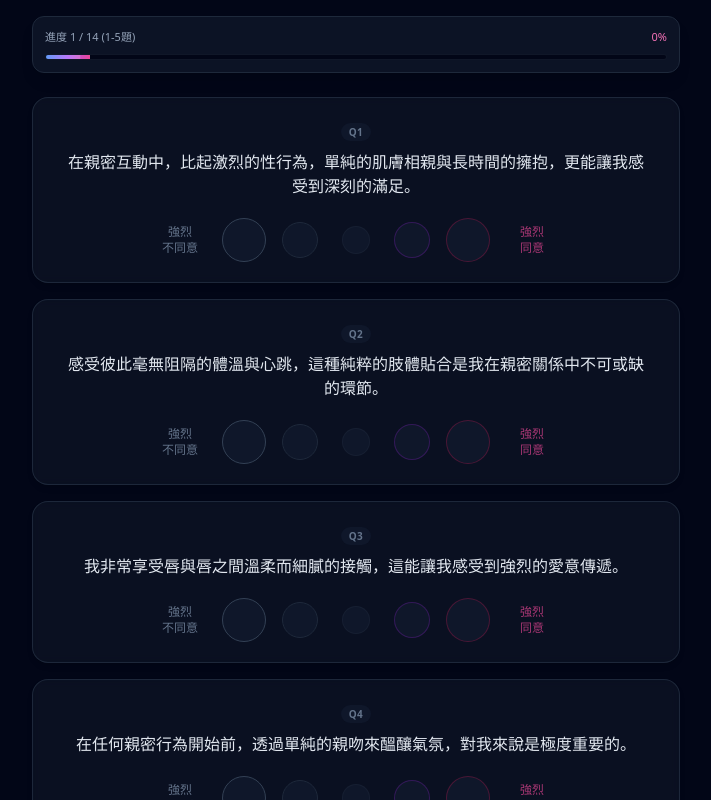
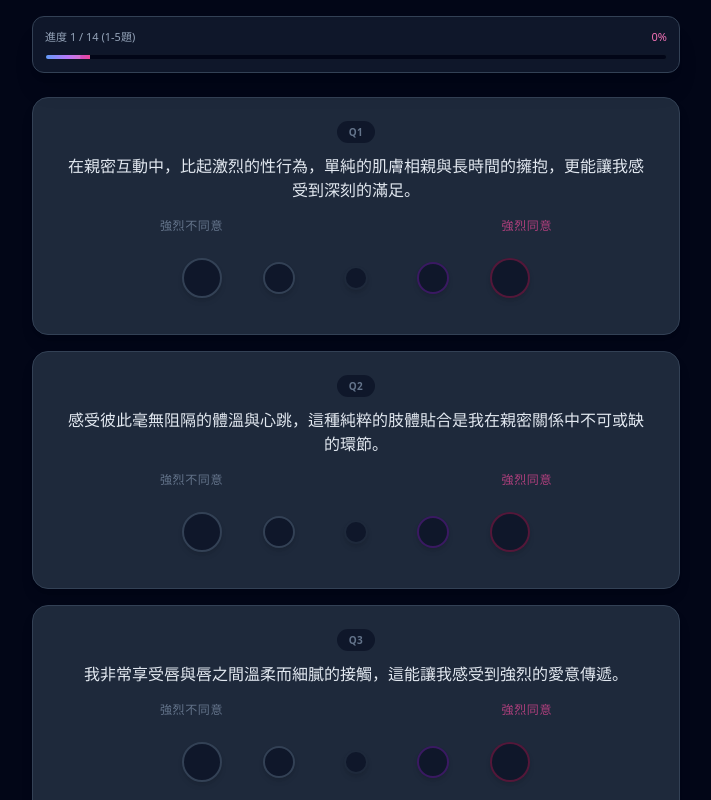
Before and after one commit to newstar410-create/desire-cocktail, a React (Create React App) app: page / in a window 1280 px wide. Both pictures are taken after a click on the button "開始測驗". Shown: the top 800 px of the page, without its empty margins (284-995 px from the left). Built offline with nearby package versions, Linux system fonts and the light colour scheme.

Commit message:
Update App.js

```diff
--- a/src/App.js
+++ b/src/App.js
@@ -229,7 +229,7 @@ export default function App() {
       <motion.button
         whileHover={{ scale: 1.05 }} whileTap={{ scale: 0.95 }}
         onClick={() => { dispatch({ type: 'START_QUIZ' }); scrollToTop(); }}
-        className="px-8 py-3 rounded-full bg-gradient-to-r from-purple-600 to-pink-600 text-white font-bold text-base shadow-[0_0_20px_rgba(219,39,119,0.5)] flex items-center gap-2 transition-shadow"
+        className="px-8 py-3 rounded-full bg-gradient-to-r from-purple-600 to-pink-600 text-white font-bold text-base shadow-[0_0_20px_rgba(219,39,119,0.5)] flex items-center gap-2"
       >
         開始測驗 <ArrowRight className="w-4 h-4" />
       </motion.button>
@@ -237,46 +237,44 @@ export default function App() {
   );
 
   const renderLikertScale = (questionId) => {
-    // 終極防彈版：徹底拔除 hover 樣式，根絕 Safari 雙擊與卡死 Bug
+    // 終極防彈版：文字移至上方，徹底釋放 100% 寬度給按鈕，並加入超大隱形點擊區
     const options = [
-      { value: 1, size: 'w-7 h-7 sm:w-11 sm:h-11', defaultClass: 'border-slate-700 text-slate-500 bg-slate-900', activeClass: 'bg-slate-700 border-slate-500 text-white shadow-inner' },
-      { value: 2, size: 'w-6 h-6 sm:w-9 sm:h-9', defaultClass: 'border-slate-800 text-slate-600 bg-slate-900', activeClass: 'bg-slate-600 border-slate-500 text-white' },
-      { value: 3, size: 'w-5 h-5 sm:w-7 sm:h-7',   defaultClass: 'border-slate-800/50 text-slate-700 bg-slate-900', activeClass: 'bg-blue-900/60 border-blue-500/50 text-blue-300' },
-      { value: 4, size: 'w-6 h-6 sm:w-9 sm:h-9', defaultClass: 'border-purple-900/50 text-purple-800 bg-slate-900', activeClass: 'bg-purple-600 border-purple-500 text-white shadow-[0_0_15px_rgba(168,85,247,0.4)]' },
-      { value: 5, size: 'w-7 h-7 sm:w-11 sm:h-11', defaultClass: 'border-pink-900/50 text-pink-800 bg-slate-900', activeClass: 'bg-pink-600 border-pink-500 text-white shadow-[0_0_20px_rgba(219,39,119,0.6)]' },
+      { value: 1, size: 'w-7 h-7 sm:w-10 sm:h-10', defaultClass: 'border-slate-700 text-slate-500 bg-[#0f172a]', activeClass: 'bg-slate-700 border-slate-400 text-white shadow-inner' },
+      { value: 2, size: 'w-6 h-6 sm:w-8 sm:h-8', defaultClass: 'border-slate-700 text-slate-600 bg-[#0f172a]', activeClass: 'bg-slate-600 border-slate-500 text-white' },
+      { value: 3, size: 'w-5 h-5 sm:w-6 sm:h-6', defaultClass: 'border-slate-800 text-slate-700 bg-[#0f172a]', activeClass: 'bg-blue-900/80 border-blue-500 text-blue-300' },
+      { value: 4, size: 'w-6 h-6 sm:w-8 sm:h-8', defaultClass: 'border-purple-900/60 text-purple-800 bg-[#0f172a]', activeClass: 'bg-purple-600 border-purple-400 text-white shadow-[0_0_10px_rgba(168,85,247,0.4)]' },
+      { value: 5, size: 'w-7 h-7 sm:w-10 sm:h-10', defaultClass: 'border-pink-900/60 text-pink-800 bg-[#0f172a]', activeClass: 'bg-pink-600 border-pink-400 text-white shadow-[0_0_15px_rgba(219,39,119,0.6)]' },
     ];
 
     return (
-      <div className="mt-5 w-full max-w-[400px] mx-auto px-1 sm:px-0">
-        <div className="grid grid-cols-[36px_1fr_36px] sm:grid-cols-[48px_1fr_48px] items-center gap-1 sm:gap-2">
-
-          <div className="text-[10px] sm:text-xs font-medium text-slate-500 text-center leading-tight pointer-events-none select-none">
-            強烈<br/>不同意
+      <div className="mt-4 w-full max-w-[320px] sm:max-w-[400px] mx-auto select-none">
+        {/* 文字區塊：直接放在最上方兩側，絕對不會跟按鈕互擠 */}
+        <div className="flex justify-between px-1 mb-2">
+          <span className="text-[11px] sm:text-xs text-slate-500 font-medium tracking-wider">強烈不同意</span>
+          <span className="text-[11px] sm:text-xs text-pink-500/70 font-medium tracking-wider">強烈同意</span>
         </div>
 
-          <div className="flex items-center justify-between w-full px-1">
+        {/* 按鈕區塊 */}
+        <div className="flex items-center justify-between w-full relative z-10 px-2">
+          {/* 視覺引導線 */}
+          <div className="absolute left-6 right-6 top-1/2 -translate-y-1/2 h-[2px] bg-slate-800 -z-10 rounded-full" />
+
           {options.map((opt) => {
             const isSelected = state.answers[questionId] === opt.value;
             return (
-                <div key={opt.value} className="flex justify-center flex-1">
-                  {/* 使用原生 HTML button，並加上 select-none 和 touch-manipulation 防止所有瀏覽器干擾 */}
-                  <button
-                    type="button"
+              <div
+                key={opt.value}
+                /* 這裡的 py-4 加上 flex-1 創造了兩倍大的隱形點擊範圍 */
+                className="flex-1 flex justify-center items-center cursor-pointer touch-manipulation py-4"
                 onClick={() => dispatch({ type: 'ANSWER', payload: { id: questionId, score: opt.value } })}
-                    className={`rounded-full border-[1.5px] transition-all duration-150 flex items-center justify-center cursor-pointer select-none active:scale-90 touch-manipulation ${opt.size} ${isSelected ? opt.activeClass : opt.defaultClass}`}
                 style={{ WebkitTapHighlightColor: 'transparent' }}
               >
-                    {isSelected && <div className="w-1.5 h-1.5 bg-white rounded-full" />}
-                  </button>
+                <div className={`rounded-full border-2 transition-colors duration-150 flex items-center justify-center pointer-events-none shadow-md ${opt.size} ${isSelected ? opt.activeClass : opt.defaultClass}`}>
+                  {isSelected && <div className="w-2 h-2 bg-white rounded-full shadow-sm" />}
+                </div>
               </div>
             );
           })}
-          </div>
-
-          <div className="text-[10px] sm:text-xs font-medium text-pink-500/70 text-center leading-tight pointer-events-none select-none">
-            強烈<br/>同意
-          </div>
-
         </div>
       </div>
     );
@@ -305,7 +303,8 @@ export default function App() {
         initial={{ opacity: 0, x: 20 }} animate={{ opacity: 1, x: 0 }} exit={{ opacity: 0, x: -20 }}
         className="max-w-2xl mx-auto py-4 px-3"
       >
-        <div className="mb-6 bg-slate-900/80 backdrop-blur-md p-3 rounded-xl border border-slate-800 sticky top-2 z-40 shadow-lg">
+        {/* 拔除 backdrop-blur-md，改用純色 bg-[#0f172a] 防當機 */}
+        <div className="mb-6 bg-[#0f172a] p-3 rounded-xl border border-slate-700 sticky top-2 z-40 shadow-xl">
           <div className="flex justify-between text-[11px] text-slate-400 mb-2 font-medium">
             <span>進度 {state.currentPage + 1} / {TOTAL_PAGES} ({startIndex + 1}-{Math.min(startIndex + 5, 70)}題)</span>
             <span className="text-pink-400">{Math.round(progress)}%</span>
@@ -332,9 +331,10 @@ export default function App() {
 
         <div className="space-y-4 mb-8">
           {currentQuestions.map((q, idx) => (
-            <div key={q.id} className="bg-slate-800/30 backdrop-blur-sm border border-slate-700/50 p-5 rounded-2xl shadow-md">
-              <div className="text-center mb-2">
-                <span className="text-[10px] font-bold text-slate-500 tracking-wider bg-slate-900 px-2 py-0.5 rounded-full">Q{startIndex + idx + 1}</span>
+            // 拔除 backdrop-blur-sm，改用純色 bg-[#1e293b] 防當機
+            <div key={q.id} className="bg-[#1e293b] border border-slate-700 p-5 rounded-2xl shadow-lg">
+              <div className="text-center mb-3">
+                <span className="text-[10px] font-bold text-slate-500 tracking-wider bg-slate-900 px-3 py-1 rounded-full">Q{startIndex + idx + 1}</span>
               </div>
               <p className="text-slate-200 text-sm md:text-base text-center leading-relaxed font-medium px-2 pointer-events-none select-none">
                 {q.text}
@@ -388,14 +388,14 @@ export default function App() {
         <div className="mb-4 flex gap-3 z-20 relative">
           <button
             onClick={() => { dispatch({ type: 'RESET' }); scrollToTop(); }}
-            className="flex items-center gap-1.5 px-4 py-2 text-sm rounded-full bg-slate-800/80 text-slate-300 active:bg-slate-700 transition-all border border-slate-700 backdrop-blur-md"
+            className="flex items-center gap-1.5 px-4 py-2 text-sm rounded-full bg-slate-800/80 text-slate-300 active:bg-slate-700 transition-all border border-slate-700"
           >
             <RotateCcw className="w-3.5 h-3.5" /> 重新測驗
           </button>
           <button
             onClick={handleDownload}
             disabled={isDownloading}
-            className={`flex items-center gap-1.5 px-5 py-2 text-sm rounded-full text-white font-bold transition-all border border-pink-500/50 backdrop-blur-md ${isDownloading ? 'bg-slate-800 text-slate-400 cursor-not-allowed' : 'bg-gradient-to-r from-purple-600/90 to-pink-600/90 active:scale-95 shadow-[0_0_15px_rgba(219,39,119,0.5)]'}`}
+            className={`flex items-center gap-1.5 px-5 py-2 text-sm rounded-full text-white font-bold transition-all border border-pink-500/50 ${isDownloading ? 'bg-slate-800 text-slate-400 cursor-not-allowed' : 'bg-gradient-to-r from-purple-600/90 to-pink-600/90 active:scale-95 shadow-[0_0_15px_rgba(219,39,119,0.5)]'}`}
           >
             {isDownloading ? <span className="animate-pulse">生成中...</span> : <><Download className="w-3.5 h-3.5" /> 儲存圖鑑</>}
           </button>
@@ -432,7 +432,7 @@ export default function App() {
               return (
                 <div key={idx} className="flex flex-col items-center">
                   <div className="relative flex flex-col items-center">
-                    <div className="w-10 h-12 sm:w-11 sm:h-14 rounded-b-full rounded-t-[2px] border-[1.5px] border-white/20 overflow-hidden relative shadow-[inset_0_0_10px_rgba(255,255,255,0.05)] bg-white/5 backdrop-blur-sm z-10">
+                    <div className="w-10 h-12 sm:w-11 sm:h-14 rounded-b-full rounded-t-[2px] border-[1.5px] border-white/20 overflow-hidden relative shadow-[inset_0_0_10px_rgba(255,255,255,0.05)] bg-white/5 z-10">
                       <div className="absolute inset-0 flex items-end">
                         <motion.div
                           className={`w-full ${level.color} relative`}
@@ -442,7 +442,7 @@ export default function App() {
                           transition={{ duration: 1.5, delay: 0.05 * (idx % 10), ease: "easeOut" }}
                         >
                           {level.percent !== '0%' && (
-                            <div className="absolute top-0 left-0 right-0 h-1 bg-white/40 backdrop-blur-md" />
+                            <div className="absolute top-0 left-0 right-0 h-1 bg-white/40" />
                           )}
                         </motion.div>
                       </div>
@@ -522,7 +522,7 @@ export default function App() {
   };
 
   return (
-    <div className="min-h-screen bg-[#020617] font-sans text-slate-200 selection:bg-pink-500/30 overflow-x-hidden pb-6 relative">
+    <div className="min-h-screen bg-[#020617] font-sans text-slate-200 overflow-x-hidden pb-6 relative">
       <main className="w-full">
         <AnimatePresence mode="wait">
           {state.status === 'start' && renderStart()}
@@ -538,16 +538,14 @@ export default function App() {
         .scrollbar-hide::-webkit-scrollbar { display: none; }
         .scrollbar-hide { -ms-overflow-style: none; scrollbar-width: none; }
 
-        /* 蘋果 Safari 終極防卡死黑科技：徹底關閉所有隱形選取與干擾手勢 */
+        /* 全域防護：強制關閉蘋果瀏覽器的各種隱形點擊干擾與反白 */
         * {
           -webkit-tap-highlight-color: transparent !important;
           -webkit-touch-callout: none !important;
           -webkit-user-select: none !important;
           user-select: none !important;
         }
-
         body {
-          touch-action: manipulation !important;
           overscroll-behavior-y: none;
         }
       `}} />
```
Lines whose indentation alone changed are shown as unchanged.
